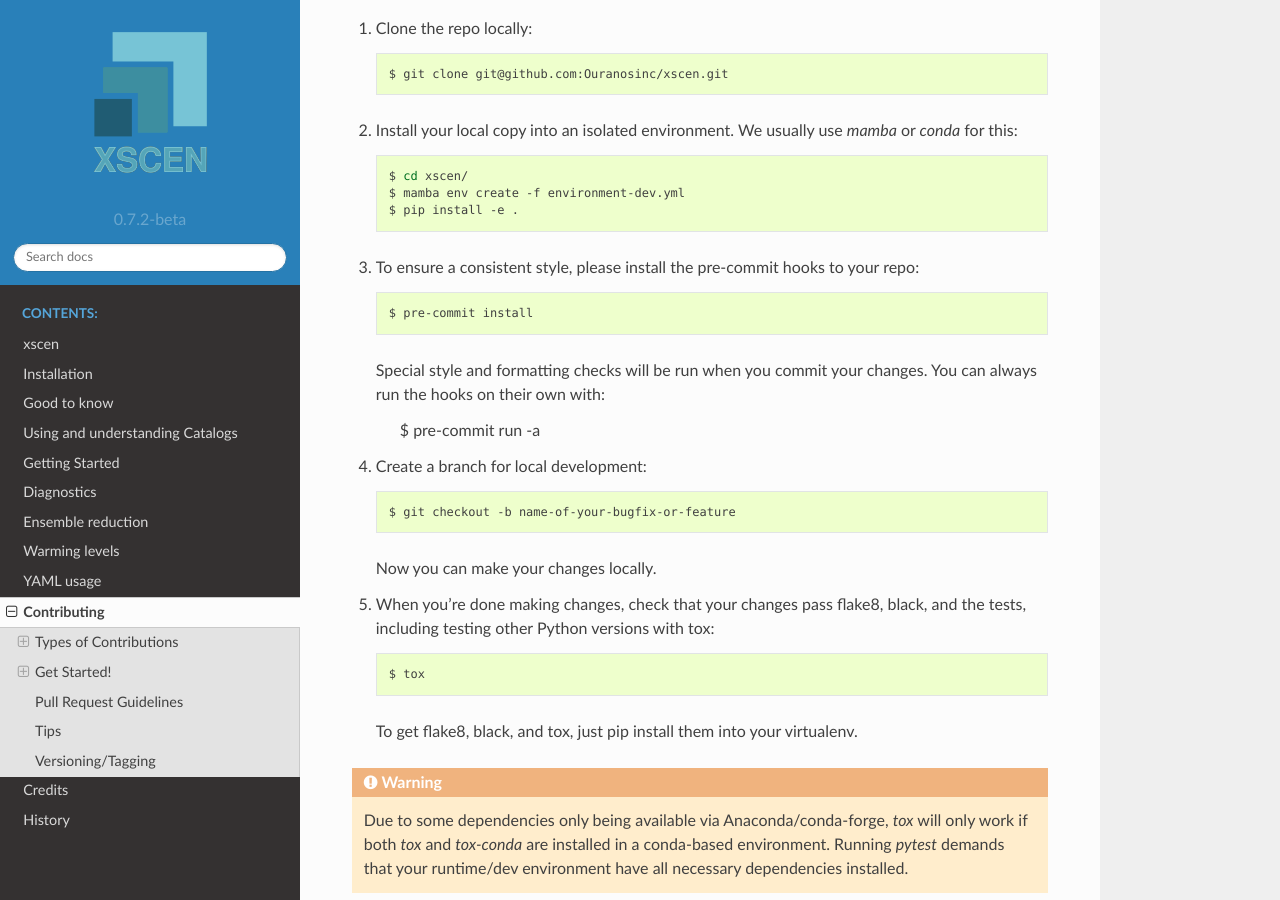
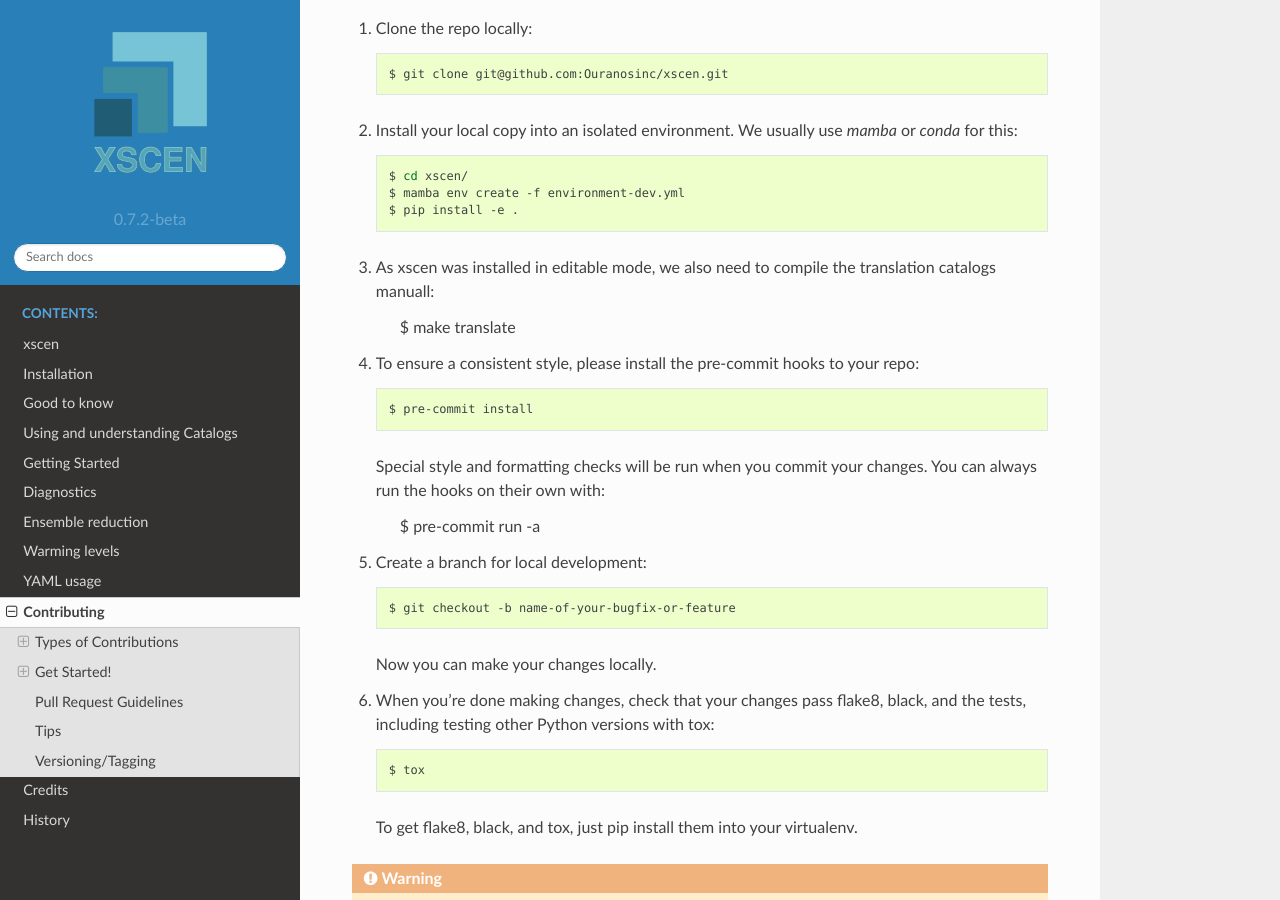
Before and after one commit to Ouranosinc/xscen, a Sphinx documentation site: the page built from docs/contributing.rst, in a window 1280 px wide and 900 px high, scrolled down 1282 px. Built offline with Sphinx 7.4.7 and the Read the Docs theme 2.0.0, drawn with Linux system fonts in a browser that asks for light colours; pages that are not in the unit, such as notebooks, are missing from menus.

```diff
--- a/CONTRIBUTING.rst
+++ b/CONTRIBUTING.rst
@@ -70,7 +70,11 @@ Ready to contribute? Here's how to set up `xscen` for local development.
     $ mamba env create -f environment-dev.yml
     $ pip install -e .
 
-3. To ensure a consistent style, please install the pre-commit hooks to your repo::
+3. As xscen was installed in editable mode, we also need to compile the translation catalogs manuall:
+
+    $ make translate
+
+4. To ensure a consistent style, please install the pre-commit hooks to your repo::
 
     $ pre-commit install
 
--- a/docs/installation.rst
+++ b/docs/installation.rst
@@ -41,10 +41,11 @@ Then you can create the environment and install the package:
     $ cd xscen
     $ conda env create -f environment.yml
 
-Finally, perform an `--editable` install of xscen:
+Finally, perform an `--editable` install of xscen and compile the translation catalogs:
 
 .. code-block:: console
 
     $ pip install -e .
+    $ make translate
 
 .. _Github repo: https://github.com/Ouranosinc/xscen
```
Also changed, not shown: other parts of CONTRIBUTING.rst (+5 -5 lines), 2 other files.
